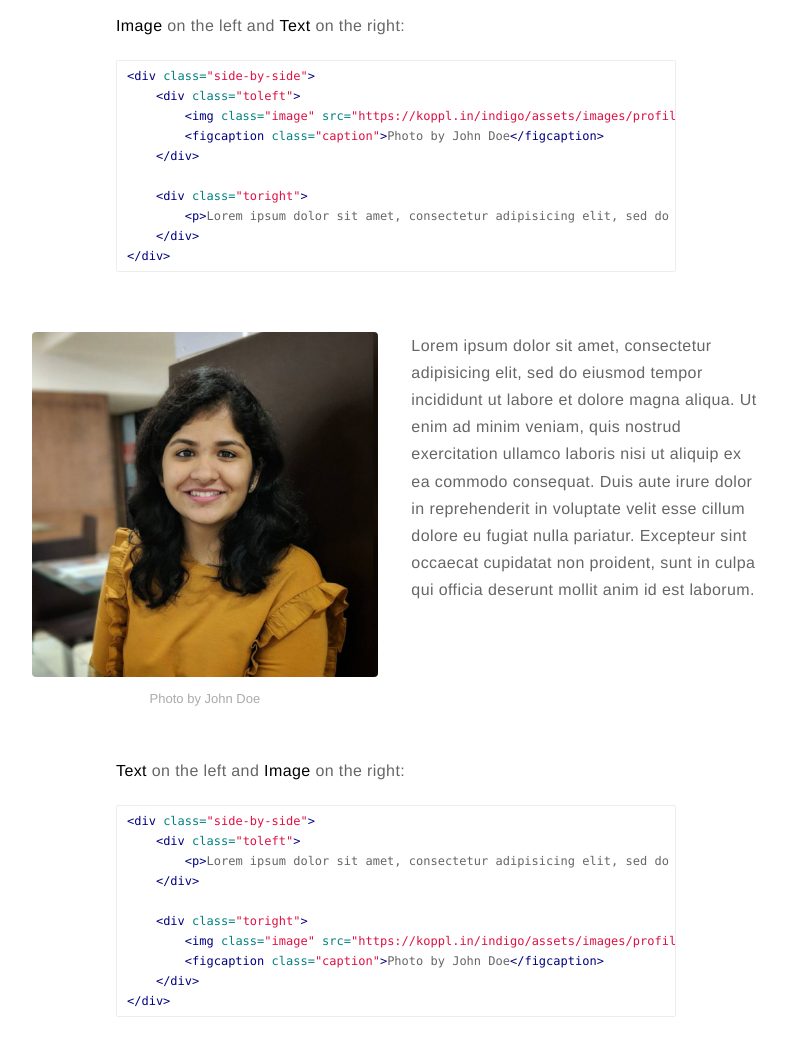
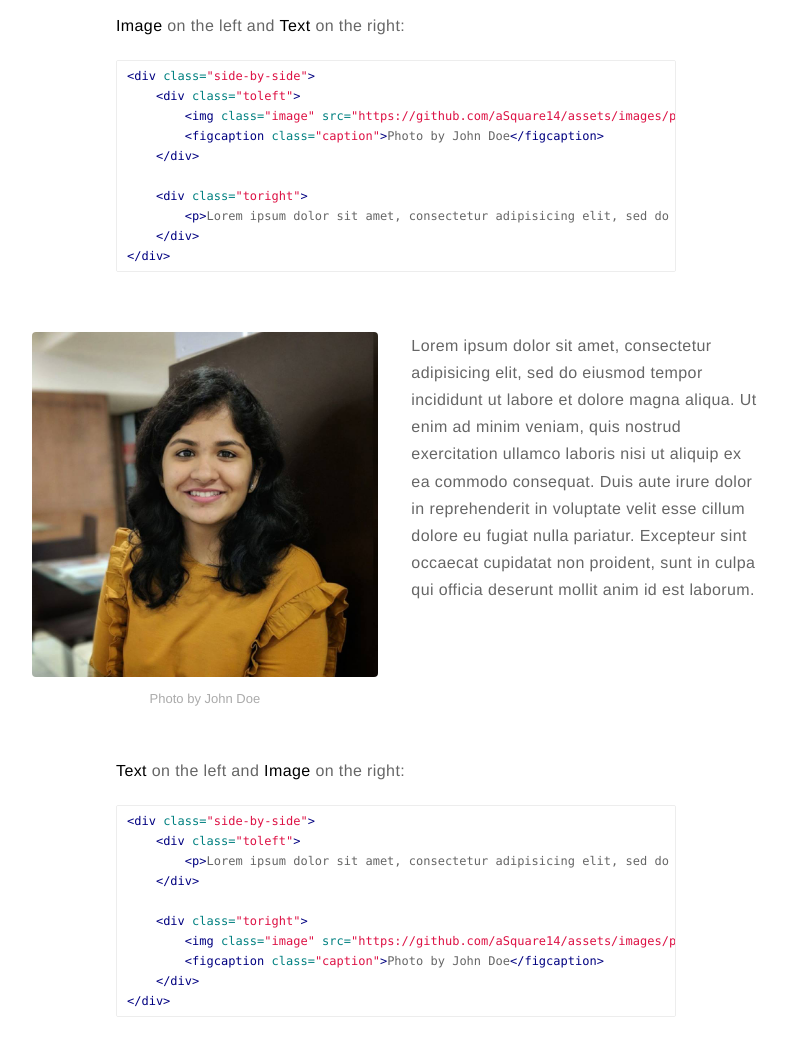
Before and after one commit to asquare14/aSquare14.github.io, a Jekyll site: the page built from _posts/2015-02-24-markdown-extra-components.markdown, in a window 1280 px wide and 1400 px high, scrolled down 1068 px. Shown: the part 151-1188 px from the top of the window, without its empty margins (244-1032 px from the left). Built offline with Jekyll 4.4.1, drawn with Linux system fonts in a browser that asks for light colours; some of the changed lines change nothing that is shown.

Commit message:
url changed

```diff
--- a/_config.yml
+++ b/_config.yml
@@ -16,7 +16,7 @@ resume: true
 resume-external: true
 resume-url: https://google.com/?q=my+resume
 
-url: https://koppl.in/indigo
+url: https://github.com/aSquare14
 # your url: http://USERNAME.github.io
 
 permalink: /:title/
```
